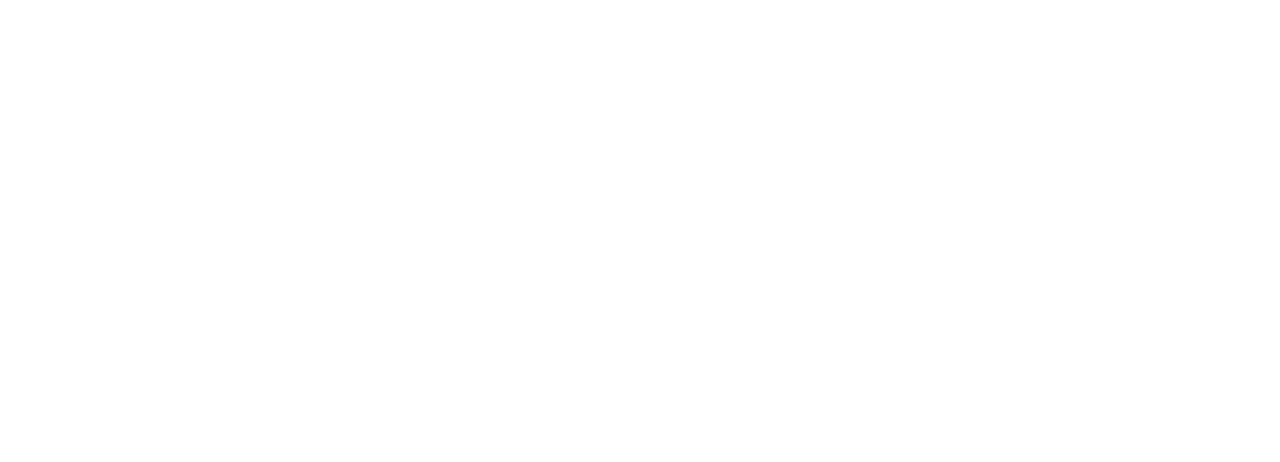
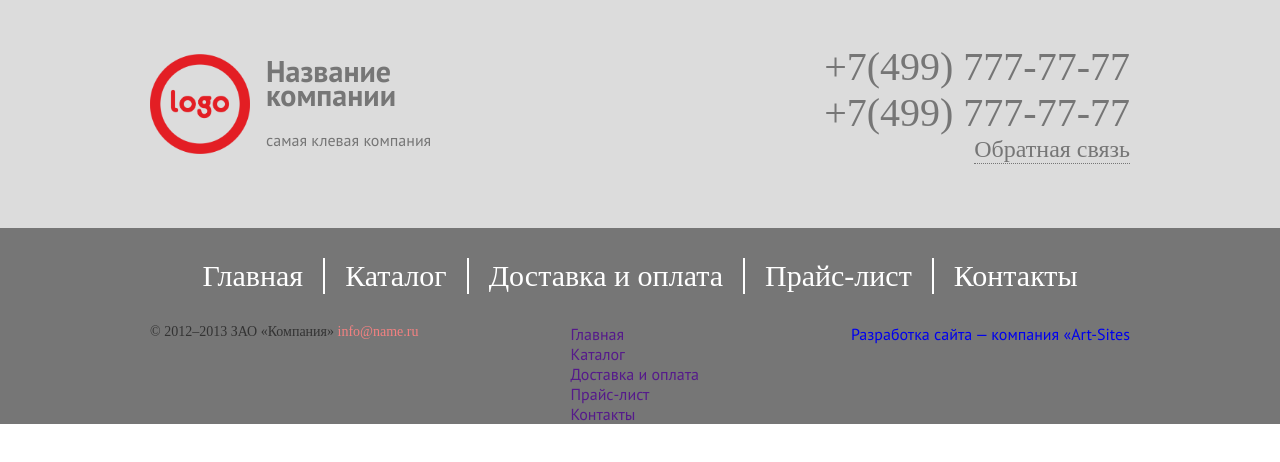
Before and after one commit to Andriy1982/My_Test_Task, a website: page src/index.html in a window 1280 px wide. Drawn offline with nearby package versions, Linux system fonts and the light colour scheme; files that its build step writes are made by us from their sources.

Commit message:
add header and footer

```diff
--- a/package.json
+++ b/package.json
@@ -42,7 +42,7 @@
     "gulp-postcss": "^8.0.0",
     "gulp-rename": "^2.0.0",
     "gulp-rigger": "^0.5.8",
-    "gulp-sass": "^4.0.2",
+    "gulp-sass": "^4.1.0",
     "gulp-size": "^3.0.0",
     "gulp-sourcemaps": "^2.6.5",
     "gulp-uglify": "^3.0.2",
--- /dev/null
+++ b/src/html/footer.html
@@ -0,0 +1,33 @@
+<footer class="footer">
+    <div class="container">
+        <div class="footer__container">
+
+        <p class="footer__description">© 2012–2013 ЗАО «Компания»
+            <a href="email:info@name.ru" class="footer__link">info@name.ru</a></p>
+
+            <nav class="footer__navigation">
+                <ul class="footer__navigation-list">
+                    <li class="footer__navigation-item">
+                        <a href="" class="footer__navigation-link">Главная</a>
+                    </li>
+                    <li class="footer__navigation-item">
+                        <a href="" class="footer__navigation-link">Каталог</a>
+                    </li>
+                    <li class="footer__navigation-item">
+                        <a href="" class="footer__navigation-link">Доставка и оплата</a>
+                    </li>
+                    <li class="footer__navigation-item">
+                        <a href="" class="footer__navigation-link">Прайс-лист</a>
+                    </li>
+                    <li class="footer__navigation-item">
+                        <a href="" class="footer__navigation-link">Контакты</a>
+                    </li>
+                </ul>
+            </nav>
+
+            <a href="#" class="footer__link-company">Разработка сайта —
+                компания «Art-Sites</a></div>
+
+    </div>
+
+</footer>
--- /dev/null
+++ b/src/html/header.html
@@ -0,0 +1,57 @@
+<header class="header">
+    <div class="container">
+        <div class="header__wrap">
+            <div class="header__logo-wrap">
+        <a href="#" class="header__logo">
+            <img src="../images/logo.png" alt="Logo" width="100px" height="100px">
+        </a>
+        <h1 class="header__title">Название<span>компании</span><span class="header__title-span">самая клевая компания</span></h1>
+    </div>
+
+    <div class="header__feedback">
+        <a href="tel:+7(499) 777-77-77" class="header__link-tel">+7(499) 777-77-77</a>
+        <a href="tel:+7(499) 777-77-77" class="header__link-tel">+7(499) 777-77-77</a>
+        <button type="button" class="header__feedback-button">Обратная связь</button>
+    </div>
+    </div>
+
+    </div>
+    <nav class="navigation">
+
+        <ul class="navigation__list">
+            <li class="navigation__item">
+                <a href="" class="navigation__link">Главная</a>
+            </li>
+            <li class="navigation__item">
+                <a href="" class="navigation__link">Каталог</a>
+            </li>
+            <li class="navigation__item">
+                <a href="" class="navigation__link">Доставка и оплата</a>
+            </li>
+            <li class="navigation__item">
+                <a href="" class="navigation__link">Прайс-лист</a>
+            </li>
+            <li class="navigation__item">
+                <a href="" class="navigation__link">Контакты</a>
+            </li>
+        </ul>
+        <!-- <ul class="control">
+            <li class="control__item">
+                <button class="control__btn">
+                    <span class="visually-hidden">Link shopping</span>
+                    <svg class="control__shopping">
+                        <use href="./images/icon/sprite.svg#icon-shopping"></use>
+                    </svg>
+                </button>
+            </li>
+            <li class="control__item">
+                <button class="control__btn">
+                    <span class="visually-hidden">Link search</span>
+                    <svg class="control__shopping">
+                        <use href="./images/icon/sprite.svg#icon-magnifyng"></use>
+                    </svg>
+                </button>
+            </li>
+        </ul> -->
+    </nav>
+</header>
--- a/src/index.html
+++ b/src/index.html
@@ -8,11 +8,16 @@
     <!-- Сюда будет всталена ссылка на файл стилей -->
     <!-- inject:css -->
     <!-- endinject -->
+    <link rel="preconnect" href="https://fonts.gstatic.com">
+<link href="https://fonts.googleapis.com/css2?family=PT+Sans:wght@400;700&display=swap" rel="stylesheet">
+    <link rel="stylesheet" href="css/styles.css">
   </head>
 
   <body>
+    //= ./html/header.html
     <!-- Сюда будет всталена ссылка на файл скриптов -->
     <!-- inject:js -->
     <!-- endinject -->
+    //= ./html/footer.html
   </body>
 </html>
--- a/src/sass/base.scss
+++ b/src/sass/base.scss
@@ -1,3 +1,4 @@
+
 html {
   box-sizing: border-box;
 }
@@ -6,9 +7,47 @@ html {
 *::before,
 *::after {
   box-sizing: inherit;
+  margin: 0;
+  padding: 0;
 }
 
 body {
-  font-family: -apple-system, BlinkMacSystemFont, 'Segoe UI', Roboto, Oxygen,
-    Ubuntu, Cantarell, 'Open Sans', 'Helvetica Neue', sans-serif;
+  font-family: 'PT Sans', sans-serif;
 }
+
+img{
+  display: block;
+  max-width: 100%;
+  height: auto;
+}
+
+ul,
+ol {
+  list-style: none;
+}
+
+a {
+    text-decoration: none;
+}
+
+button {
+  display: block;
+  border: 0;
+  background-color: transparent;
+  cursor: pointer;
+  color: inherit;
+}
+
+.visually-hidden {
+  position: absolute;
+  white-space: nowrap;
+  width: 1px;
+  height: 1px;
+  overflow: hidden;
+  border: 0;
+  padding: 0;
+  clip: rect(0 0 0 0);
+  -webkit-clip-path: inset(50%);
+          clip-path: inset(50%);
+  margin: -1px;
+}
--- /dev/null
+++ b/src/sass/components/footer.scss
@@ -0,0 +1,56 @@
+.container__footer {
+    // @include center-flex ('ver');
+    justify-content: space-between;
+    margin: 0 auto;
+    width: 1200px ;
+}
+
+.footer {
+    background-color: #767676;
+    // display: flex;
+    // min-height: 62px;
+    // border-top: 1px solid rgb(229, 229, 229);
+}
+
+.footer__container {
+    justify-content: space-between;
+    display: flex;
+}
+
+.footer__description {
+    font-size: 14px;
+    font-family: $main-font;
+    color: $sections-color;
+}
+
+.footer__link {
+    color: rgb(243, 129, 129);
+}
+
+.contact-form {
+    display: flex;
+}
+
+.contact-form__btn {
+    font-size: 14px;
+    font-family: $main-font;
+    color: $primary-color;
+    font-weight: bold;
+    text-transform: uppercase;
+    text-align: center;
+    padding: 14px 34px;
+    background-color: rgb(149, 225, 211);
+}
+
+.contact-form__input {
+    min-width: 230px;
+    border:  1px solid rgb(231, 231, 231);
+
+    &::placeholder {
+    font-size: 15px;
+    font-family: $secondary-font;
+    color: rgb(204, 204, 204);
+    font-style: italic;
+    line-height: 1.6;
+    }
+}
--- /dev/null
+++ b/src/sass/components/header.scss
@@ -0,0 +1,121 @@
+.container {
+    margin: 0 auto;
+    max-width: 1000px ;
+    padding: 0 10px;
+}
+.header {
+    background-color: #dcdcdc;
+    padding-top: 44px;
+    @media (min-resolution: 192dpi) {
+        background-image: linear-gradient( 90deg, rgba(252,227,138,0.9) 0%, rgba(243,129,129,0.9) 100%),
+        url(../images/baner@2x.jpg);
+    }
+}
+
+.header__wrap {
+    display: flex;
+    justify-content: space-between;
+    margin-bottom: 64px;
+    color: #767676;
+}
+
+.header__logo-wrap {
+    display: flex;
+    align-items: center;
+}
+
+.header__feedback {
+    display: flex;
+    flex-direction: column;
+    align-items: flex-end;
+}
+
+.header__logo {
+    margin-right: 16px;
+
+}
+
+.header__title {
+    font-size: 30px;
+    line-height: 24px;
+
+}
+
+.header__title  span:nth-child(1){
+    margin-bottom: 16px;
+    display: block
+}
+
+.header__title  span:nth-child(2){
+    font-size: 16px;
+    line-height: 20px;
+    font-weight: 400;
+}
+
+.header__link-tel {
+    font-size: 40px;
+    font-family: "Myriad Pro";
+    color: #767676;
+    line-height: 1.15;
+  }
+
+  .header__feedback-button {
+    font-size: 24px;
+    font-family: "Myriad Pro";
+    cursor: pointer;
+    border-bottom: dotted 1px #767676 ;
+  }
+
+
+.navigation {
+    display: flex;
+    justify-content: center;
+    background-color: #767676;
+    padding: 30px 0;
+}
+
+
+.navigation__list{
+    display: flex;
+}
+
+.navigation__link {
+    position: relative;
+    font-size: 14px;
+    font-size: 30px;
+    font-family: "Myriad Pro";
+    color: #ffffff;
+    line-height: 1.2;
+    text-align: center;
+
+
+   &::after {
+    position: absolute;
+    left: 50%;
+    display: block;
+    bottom: -10px;
+    content: "";
+    width: 0;
+    height: 3px;
+    background-color: #ffffff;;
+    transform: translateX(-50%);
+    transition: all 200ms linear;
+    }
+
+    &:hover,
+    &:focus {
+        // color: $transition-color;
+
+    &:after  {
+        width: 100%;
+        }
+    }
+}
+
+.navigation__item {
+    padding: 0 20px;
+}
+
+.navigation__item:not(:last-child) {
+    border-right: solid 2px #ffffff;
+}
--- /dev/null
+++ b/src/sass/helpers/variables.scss
@@ -0,0 +1,9 @@
+
+$main-font: 'Montserrat';
+$secondary-font: 'Roboto';
+$third-font: 'Kaushan Script';
+
+$primary-color:    rgb(255, 255, 255);
+$transition-color: rgb(252, 227, 138);
+$sections-color:   rgb(51, 51, 51);
+$section-secondary-color: rgb(153, 153, 153);
--- a/src/sass/main.scss
+++ b/src/sass/main.scss
@@ -1,6 +1,9 @@
 /*
  * Все паршалы импортировать в этот файл
  */
+ @import './helpers/variables.scss';
+// @import 'normalize.scss';
+@import 'base.scss';
 
-@import 'normalize.scss';
-@import 'base.scss';
+@import './components/header.scss';
+@import './components/footer.scss';
```
Also changed, not shown: src/images/logo.png (added), 1 other file.
